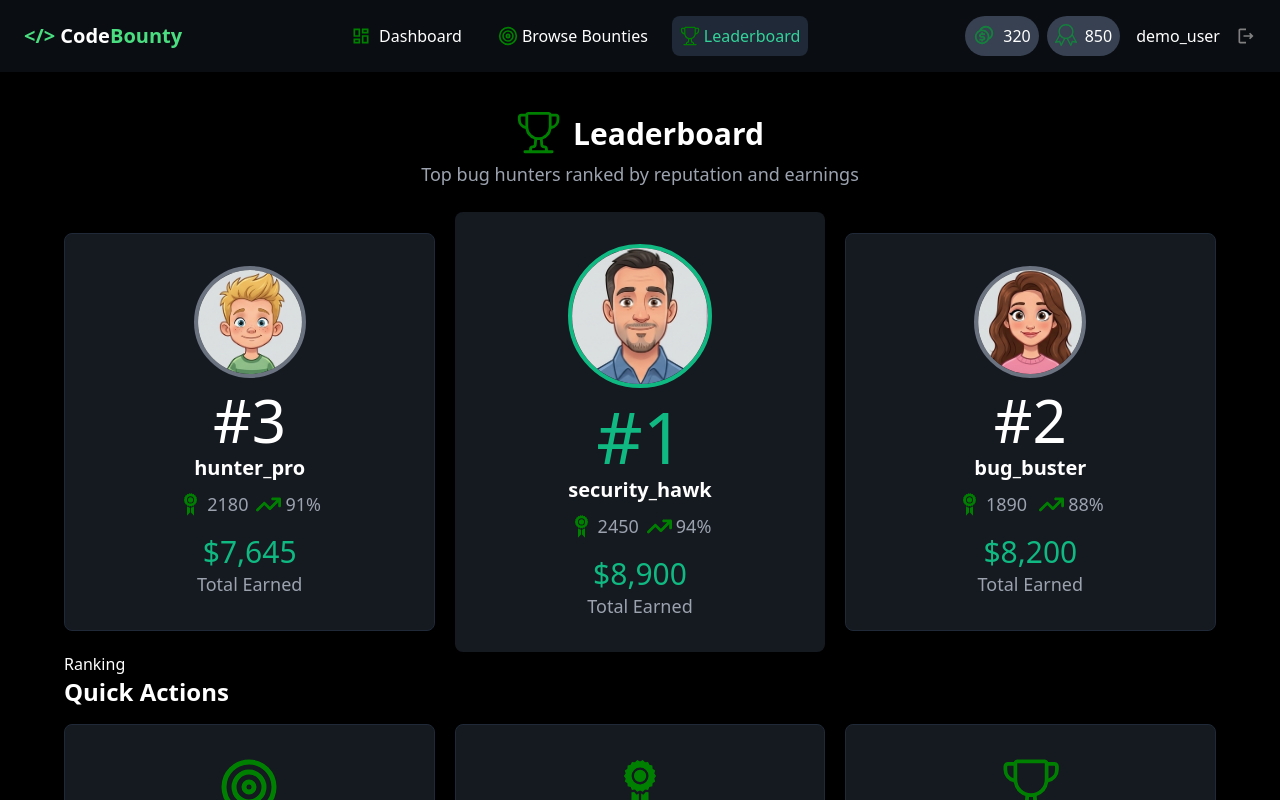
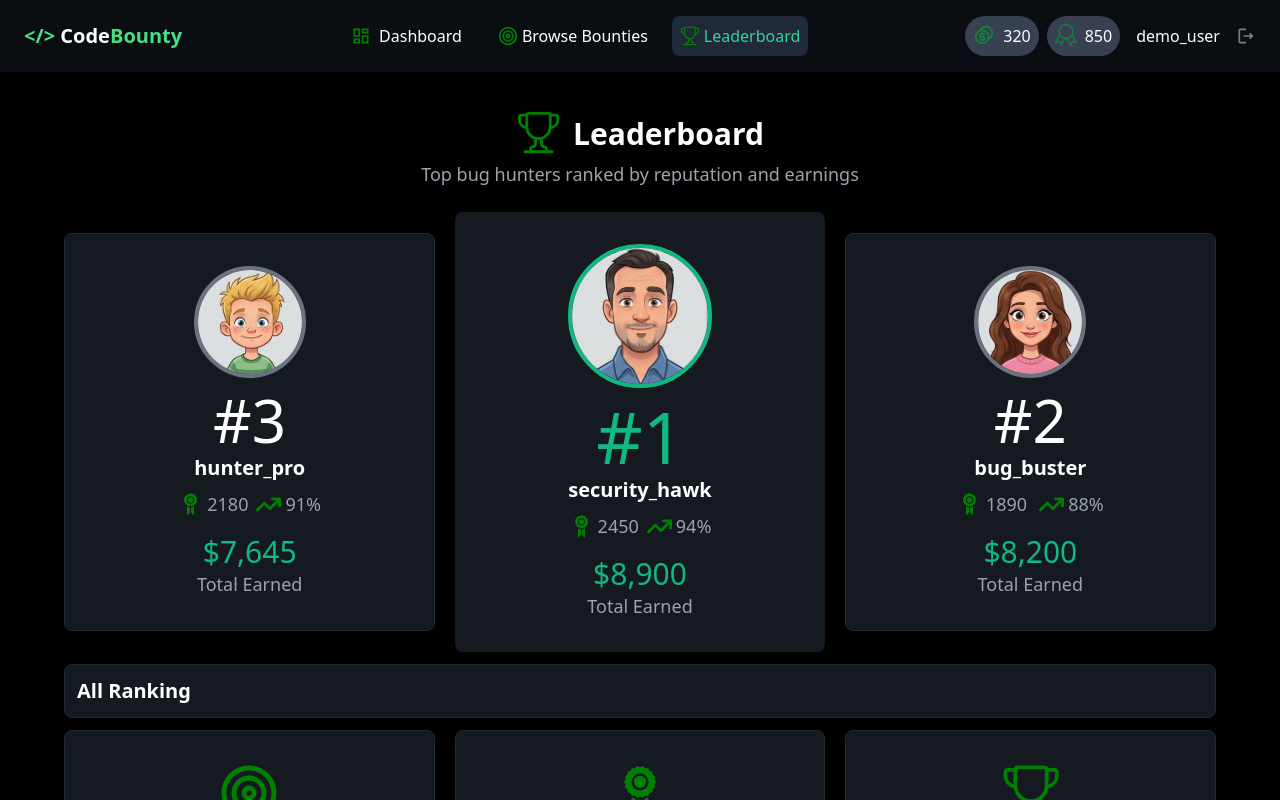
Before and after one commit to arthsaAr/CodeBounty, a React (Vite) app in the folder frontend/: page /dashboard-owner in a window 1280 px wide. Both pictures are taken after a click on the element "Leaderboard". Shown: the top 800 px of the page. Built offline with nearby package versions, Linux system fonts and the light colour scheme.

Commit message:
removing the header for the summary card in leaderboard
starting the leaderboard table implementation

```diff
--- a/frontend/src/components/leaderboard/Ranking.tsx
+++ b/frontend/src/components/leaderboard/Ranking.tsx
@@ -2,7 +2,9 @@ import React from 'react'
 
 const Ranking = () => {
   return (
-    <div>Ranking</div>
+    <div className=' bg-[#151920] border border-gray-800 rounded-lg p-3 mt-3'>
+      <h1 className='text-xl font-semibold'>All Ranking</h1>
+    </div>
   )
 }
 
--- a/frontend/src/components/leaderboard/SummaryCard.tsx
+++ b/frontend/src/components/leaderboard/SummaryCard.tsx
@@ -6,9 +6,7 @@ import { GoTrophy } from 'react-icons/go'
 const SummaryCard = () => {
   return (
     <div>
-        <h2 className='text-2xl font-semibold mb-4'>Quick Actions</h2>
-
-        <div className='flex flex-row gap-5 items-center'>
+        <div className='flex flex-row gap-5 items-center mt-3'>
             <div
                 className='flex-1 flex flex-col gap-1 items-center justify-center text-center border border-gray-800 bg-[#151920] hover:border-emerald-700 rounded-lg p-8 '>
                 <FiTarget color="green" size={60}/>
```
